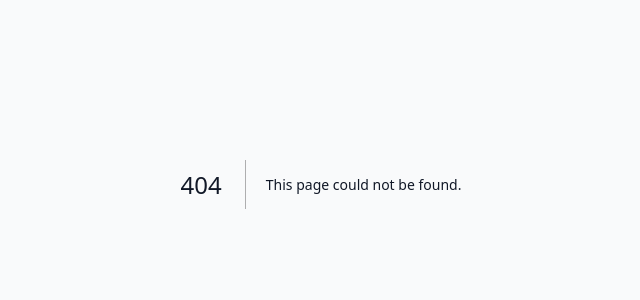
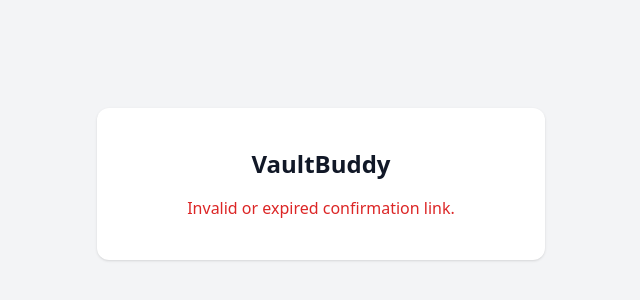
Before and after one commit to karlispujats901/vaultbuddy-website, a Next.js app: page /auth/callback in a window 1280 px wide. Before the commit this address had no page. Shown: the part 216-516 px from the top of the page, without its empty margins (319-959 px from the left). Built offline with nearby package versions, Linux system fonts and the light colour scheme; no server answers.

Commit message:
Add auth callback page

```diff
--- /dev/null
+++ b/app/auth/callback/page.tsx
@@ -0,0 +1,73 @@
+"use client";
+
+import { useEffect, useState } from "react";
+import { createBrowserClient } from "@supabase/ssr";
+
+export default function AuthCallbackPage() {
+  const [status, setStatus] = useState<"loading" | "success" | "error">("loading");
+  const [message, setMessage] = useState("");
+
+  useEffect(() => {
+    async function handleCallback() {
+      const supabase = createBrowserClient(
+        process.env.NEXT_PUBLIC_SUPABASE_URL!,
+        process.env.NEXT_PUBLIC_SUPABASE_ANON_KEY!
+      );
+
+      // Extract tokens from URL fragment
+      const hash = window.location.hash.substring(1);
+      const params = new URLSearchParams(hash);
+
+      const access_token = params.get("access_token");
+      const refresh_token = params.get("refresh_token");
+
+      if (!access_token || !refresh_token) {
+        setStatus("error");
+        setMessage("Invalid or expired confirmation link.");
+        return;
+      }
+
+      // Save session to Supabase
+      const { error } = await supabase.auth.setSession({
+        access_token,
+        refresh_token,
+      });
+
+      if (error) {
+        setStatus("error");
+        setMessage("Authentication failed. Please try again.");
+        return;
+      }
+
+      // Success
+      setStatus("success");
+      setMessage("Your email has been confirmed! Redirecting…");
+
+      setTimeout(() => {
+        window.location.href = "/";
+      }, 2000);
+    }
+
+    handleCallback();
+  }, []);
+
+  return (
+    <main className="min-h-screen flex items-center justify-center bg-gray-100 px-6">
+      <div className="max-w-md w-full bg-white p-10 rounded-xl shadow text-center">
+        <h1 className="text-2xl font-bold mb-4">VaultBuddy</h1>
+
+        {status === "loading" && (
+          <p className="text-gray-600">Validating your confirmation link…</p>
+        )}
+
+        {status === "success" && (
+          <p className="text-green-600 font-medium">{message}</p>
+        )}
+
+        {status === "error" && (
+          <p className="text-red-600 font-medium">{message}</p>
+        )}
+      </div>
+    </main>
+  );
+}
--- a/package.json
+++ b/package.json
@@ -8,6 +8,8 @@
     "start": "next start"
   },
   "dependencies": {
+    "@supabase/ssr": "^0.8.0",
+    "@supabase/supabase-js": "^2.86.2",
     "next": "^14.2.33",
     "react": "18.2.0",
     "react-dom": "18.2.0",
```
Also changed, not shown: 1 other file (tests, documents, lock files or other folders).
